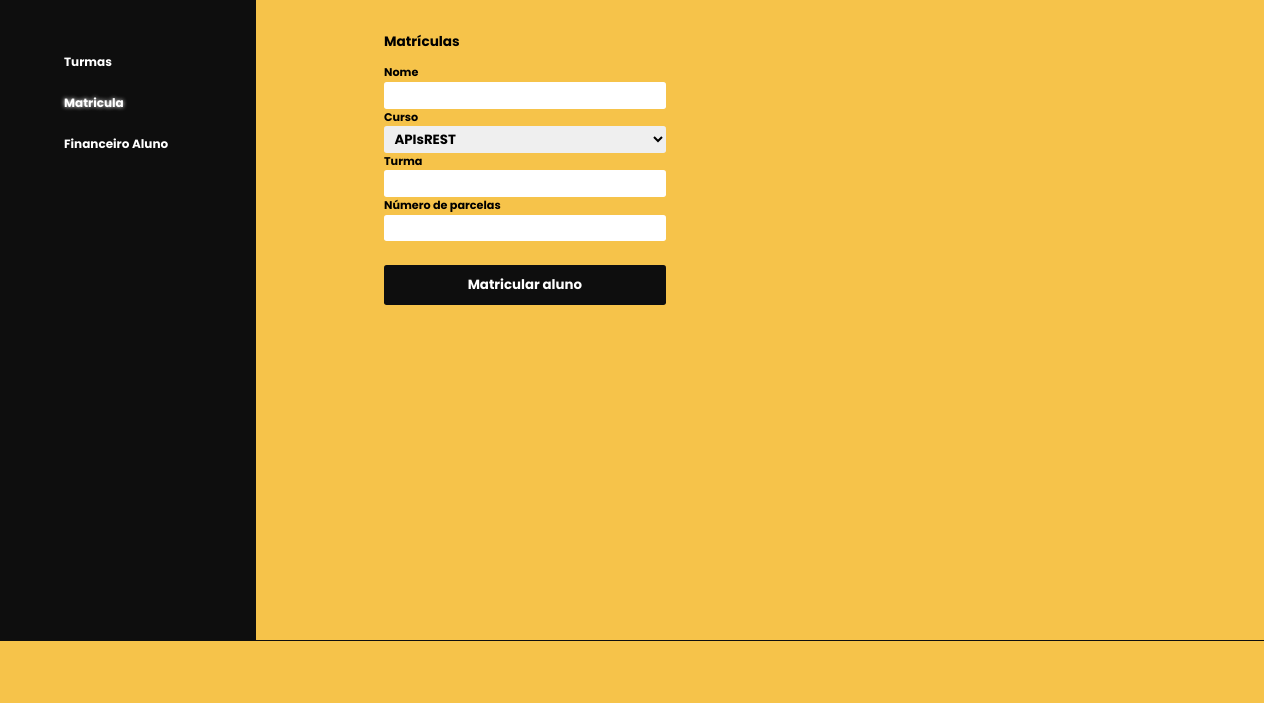
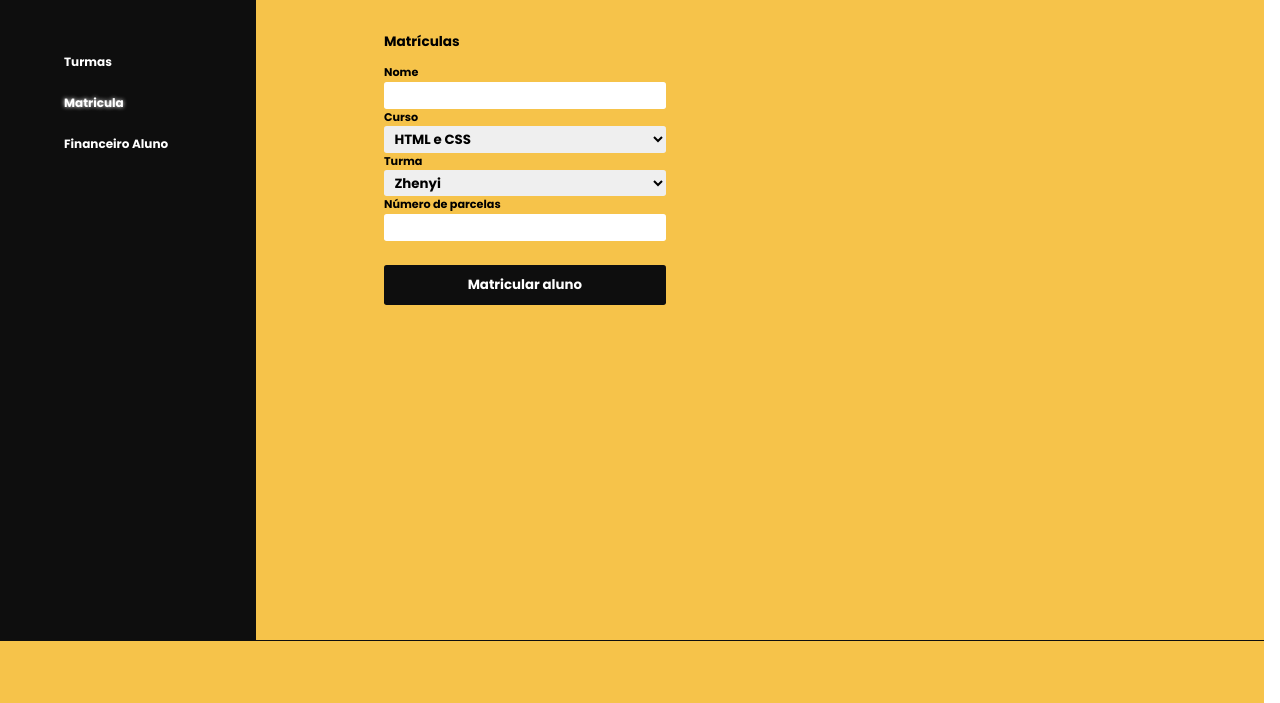
Before and after one commit to WeslleiBrito/projeto-web-labenu-wesllei-brito, a plain HTML site: page matricula.html in a window 1280 px wide. Shown: the part 68-771 px from the top of the page. Drawn offline with nearby package versions, Linux system fonts and the light colour scheme.

Commit message:
Foi alterado as formas de entrada dos cursos e das turmas

```diff
--- a/assets/styles/style_matricula.css
+++ b/assets/styles/style_matricula.css
@@ -71,11 +71,6 @@ body {
 
 }
 
-option{
-    height: 100%;
-
-
-}
 #btn-matricular {
     display: block;
     width: 22vw;
--- a/matricula.html
+++ b/matricula.html
@@ -43,16 +43,16 @@
                     <form action="#">
                         <label for="nome">Nome</label>
                         <input type="text" name="nome" id="nome">
-                        <label for="curso">Curso</label>
 
-                        <select nome="curso" id="cursos" onclick="renderizaOpcoesNoHtml()">
+                        <label for="cursos">Curso</label>
+                        <select nome="curso" id="cursos" onchange="listarTurmas()">
                             <option value="" disabled >Selecione</option>
-                            <option value="APIsREST">APIsREST</option>
-                            <option value="HTML e CSS" >HTML e CSS</option>
-                            <option value="JavaScript" >JavaScript</option>
                         </select>
-                        <label for="turma">Turma</label>
-                        <input type="text" name="turma" id="turma">
+
+                        <label for="turmas">Turma</label>
+                        <select nome="curso" id="turmas">
+                        </select>
+
                         <label for="numero-de-parcelas">Número de parcelas</label>
                         <input type="text" name="numero-de-parcelas" id="numero-de-parcelas">
                         <button id="btn-matricular" onclick="{matricular(event)}">Matricular aluno</button>
--- a/script.js
+++ b/script.js
@@ -22,6 +22,30 @@ const cursos = [{
 }
 ]
 
+function listarCursos(){
+
+    const nomeCursos = cursos.map(objeto => (objeto.curso))
+
+    for(item of carrinhoCursos){
+        if(nomeCursos.includes(item.curso)){
+            nomeCursos.splice(nomeCursos.indexOf(item.curso), 1)
+        }
+    }
+
+    for(nome of nomeCursos){
+        const selecao = document.getElementById('cursos')
+        const opcao = document.createElement('option')
+
+        opcao.innerHTML = nome
+        opcao.setAttribute('value', nome)
+
+        selecao.appendChild(opcao)
+    }
+
+}
+
+
+listarCursos()
 
 const turmas = [{
     turma: 'Hipátia',
@@ -75,7 +99,7 @@ const turmas = [{
 
 {
     turma: 'Blackwell',
-    curso: 'APIsREST',
+    curso: 'APIs REST',
     inicio: '20/03/2022',
     termino: '20/06/2022',
     numeroDeAlunos: 100,
@@ -85,7 +109,7 @@ const turmas = [{
 
 {
     turma: 'Elion',
-    curso: 'APIsREST',
+    curso: 'APIs REST',
     inicio: '12/01/2022',
     termino: '12/06/2022',
     numeroDeAlunos: 200,
@@ -95,7 +119,7 @@ const turmas = [{
 
 {
     turma: 'Burnell',
-    curso: 'APIsREST',
+    curso: 'APIs REST',
     inicio: '18/10/2022',
     termino: '18/04/2023',
     numeroDeAlunos: 90,
@@ -104,7 +128,25 @@ const turmas = [{
 },
 ]
 
+function listarTurmas(){
+    nomeCurso = document.getElementById('cursos').value
+    const selecao = document.getElementById('turmas')
+    selecao.innerHTML = ""
+    selecao.innerHTML = '<option value="" disabled >Selecione</option>'
+    const turmasAtivas = turmas.filter(objeto => (objeto.curso === nomeCurso && !objeto.concluido))
 
+    for(turma of turmasAtivas){
+
+        const opcao = document.createElement('option')
+
+        opcao.innerHTML = turma.turma
+        opcao.setAttribute('value', turma.turma)
+
+        selecao.appendChild(opcao)
+    }
+}
+
+listarTurmas()
 const verificarTurmasAbertas = (nomeCurso = "") =>{
     if(nomeCurso){
         return turmas.filter(objeto => (objeto.curso.toLowerCase().includes(nomeCurso.toLowerCase()) && !objeto.concluido))
@@ -121,8 +163,6 @@ function renderizaOpcoesNoHtml(){
     const caixaDeSelecao = document.getElementById('cursos')
     console.log(caixaDeSelecao.value)
 }
-
-renderizaOpcoesNoHtml()
 
 
 const estutantes = [{
@@ -253,8 +293,8 @@ function matricular(event) {
 
     let retorno
     const nome = document.getElementById('nome')
-    const curso = document.getElementById('curso')
-    const turma = document.getElementById('turma')
+    const curso = document.getElementById('cursos')
+    const turma = document.getElementById('turmas')
     const numeroDeParcelas = document.getElementById('numero-de-parcelas')
 
     const parametros = [nome.value, curso.value, turma.value, numeroDeParcelas.value]
```
